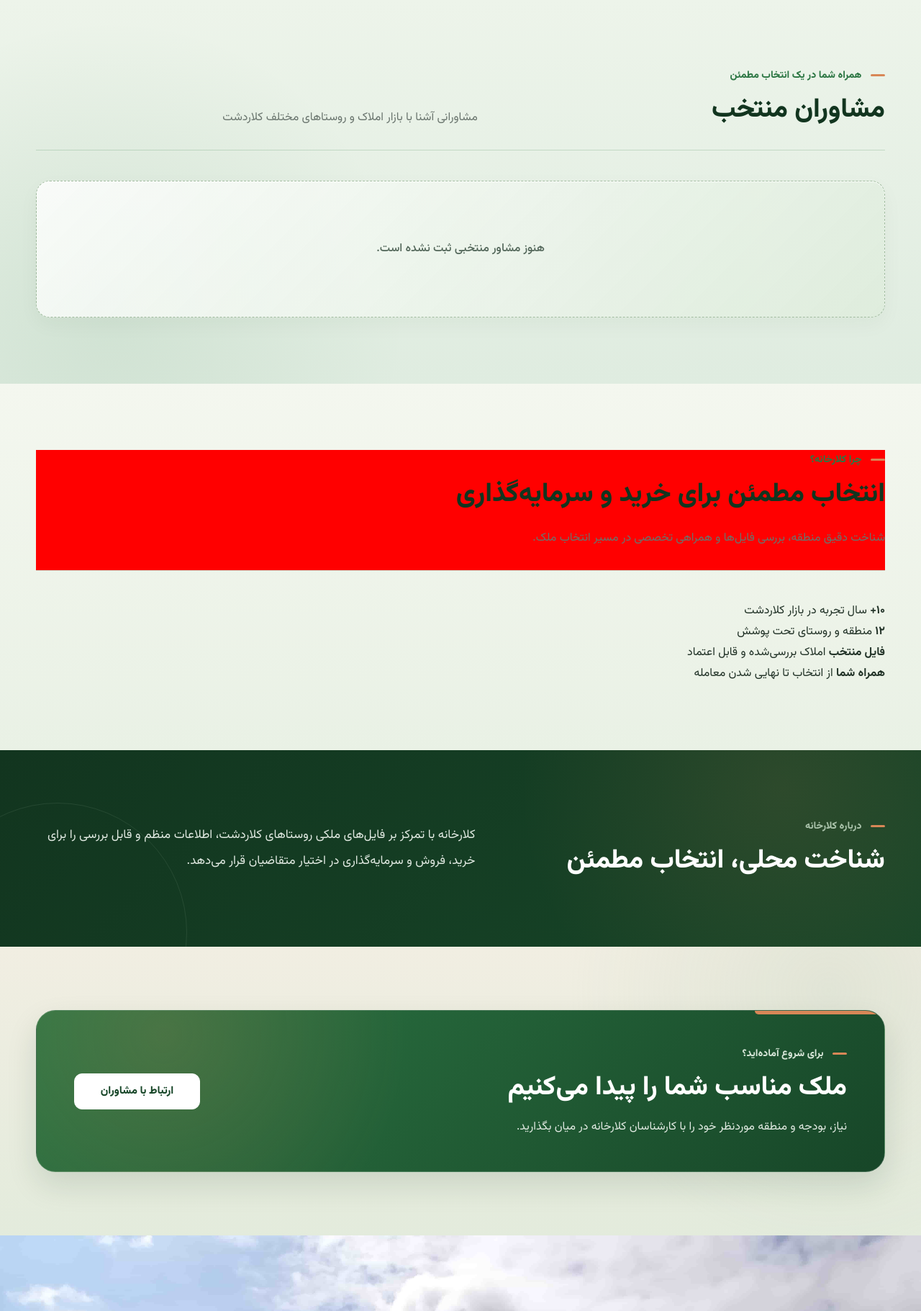
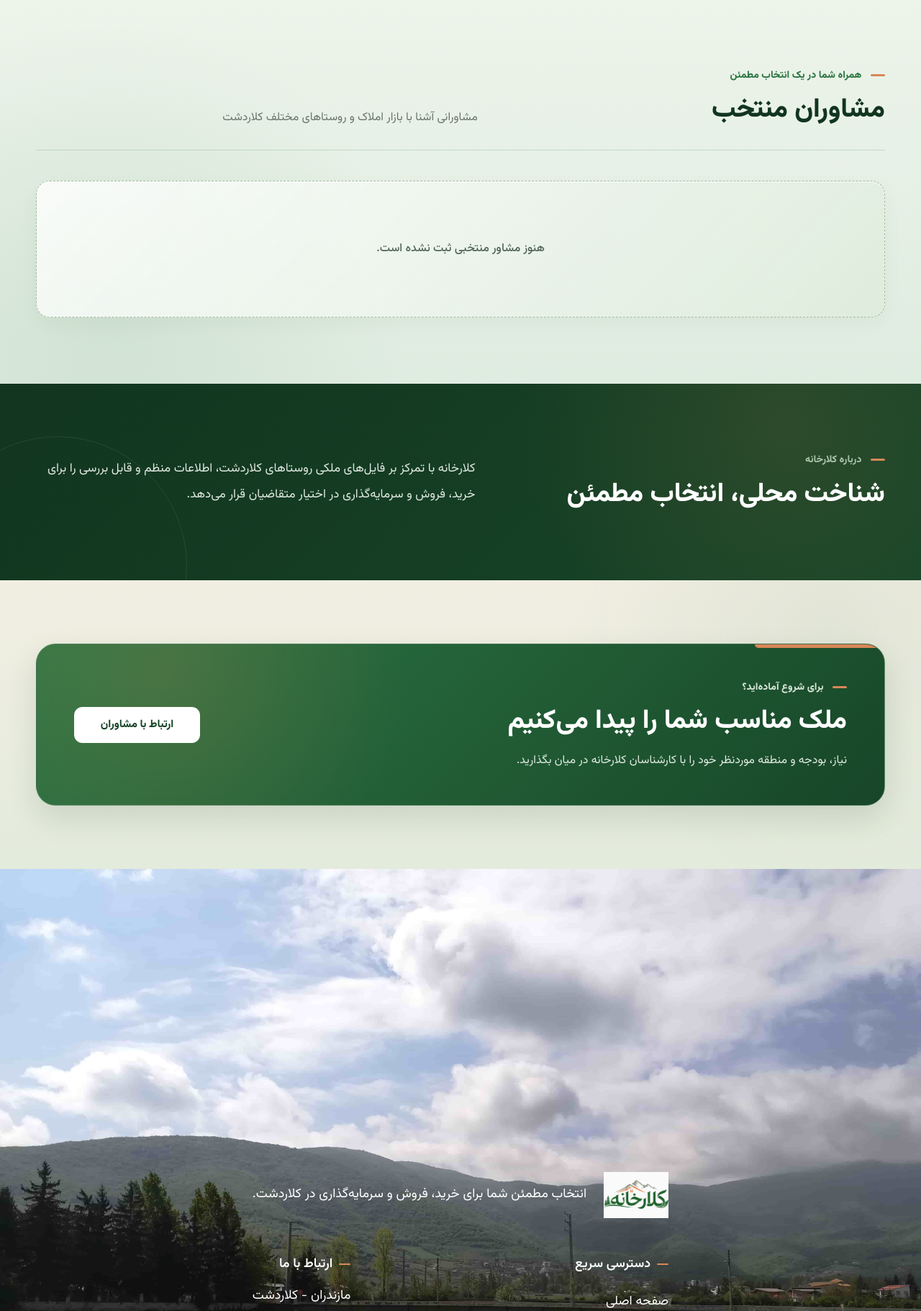
Before and after one commit to voistafa/django-realestate-v2, a Django app: page / in a window 1280 px wide. Shown: the part 2065-3886 px from the top of the page at 72% size. Run offline with Django 5.2, Linux system fonts and the light colour scheme; data that the repository does not hold is empty.

Commit message:
Remove redundant trust section from homepage

```diff
--- a/apps/core/templates/core/home.html
+++ b/apps/core/templates/core/home.html
@@ -559,57 +559,6 @@
     </div>
 </section>
 
-<section class="section section-trust" id="trust">
-    <div class="container">
-        <div class="section-heading">
-            <div>
-                <span class="section-eyebrow">
-                    چرا کلارخانه؟
-                </span>
-
-                <h2>
-                    انتخاب مطمئن برای خرید و سرمایه‌گذاری
-                </h2>
-            </div>
-
-            <p>
-                شناخت دقیق منطقه، بررسی فایل‌ها و همراهی تخصصی در مسیر انتخاب ملک.
-            </p>
-        </div>
-
-        <div class="trust-grid">
-
-            <div class="trust-card">
-                <strong>۱۰+</strong>
-                <span>
-                    سال تجربه در بازار کلاردشت
-                </span>
-            </div>
-
-            <div class="trust-card">
-                <strong>۱۲</strong>
-                <span>
-                    منطقه و روستای تحت پوشش
-                </span>
-            </div>
-
-            <div class="trust-card">
-                <strong>فایل منتخب</strong>
-                <span>
-                    املاک بررسی‌شده و قابل اعتماد
-                </span>
-            </div>
-
-            <div class="trust-card">
-                <strong>همراه شما</strong>
-                <span>
-                    از انتخاب تا نهایی شدن معامله
-                </span>
-            </div>
-
-        </div>
-    </div>
-</section>
 
 <section class="section about-section" id="about">
     <div class="container about-content">
```
